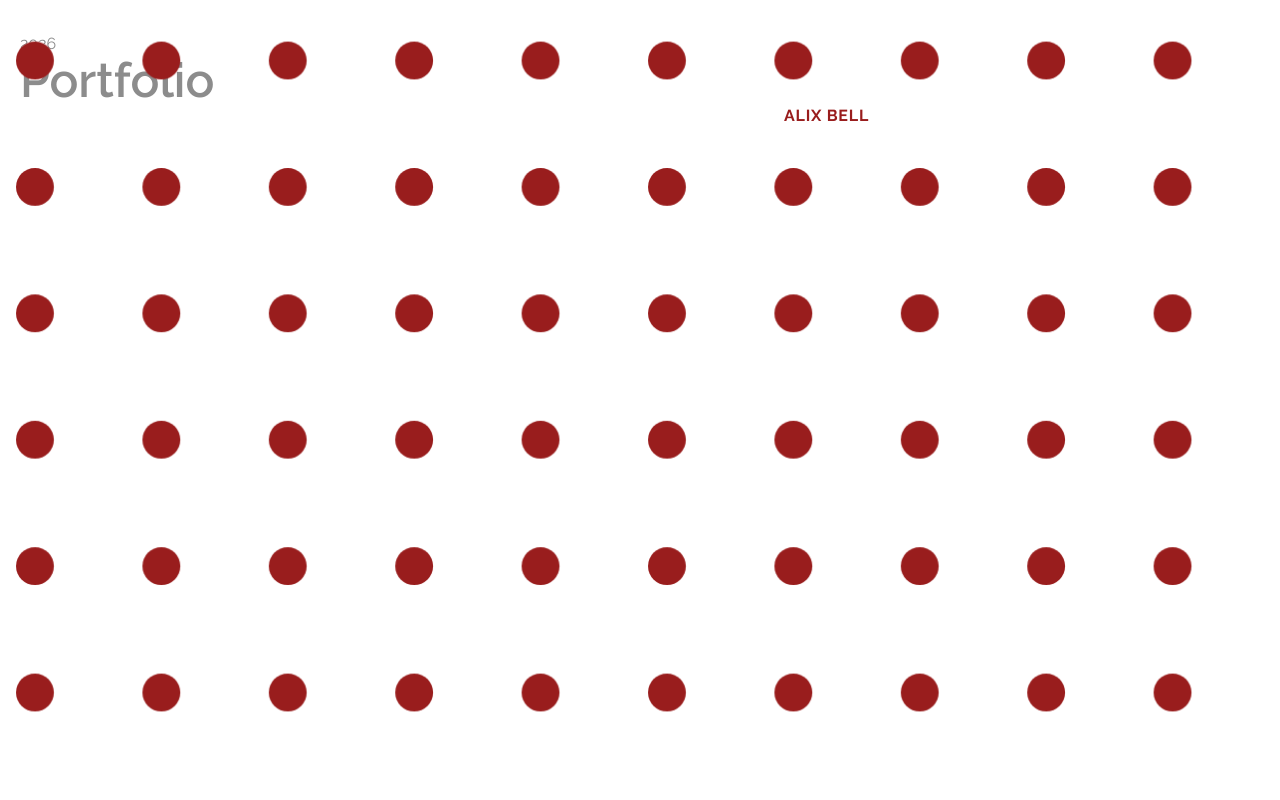
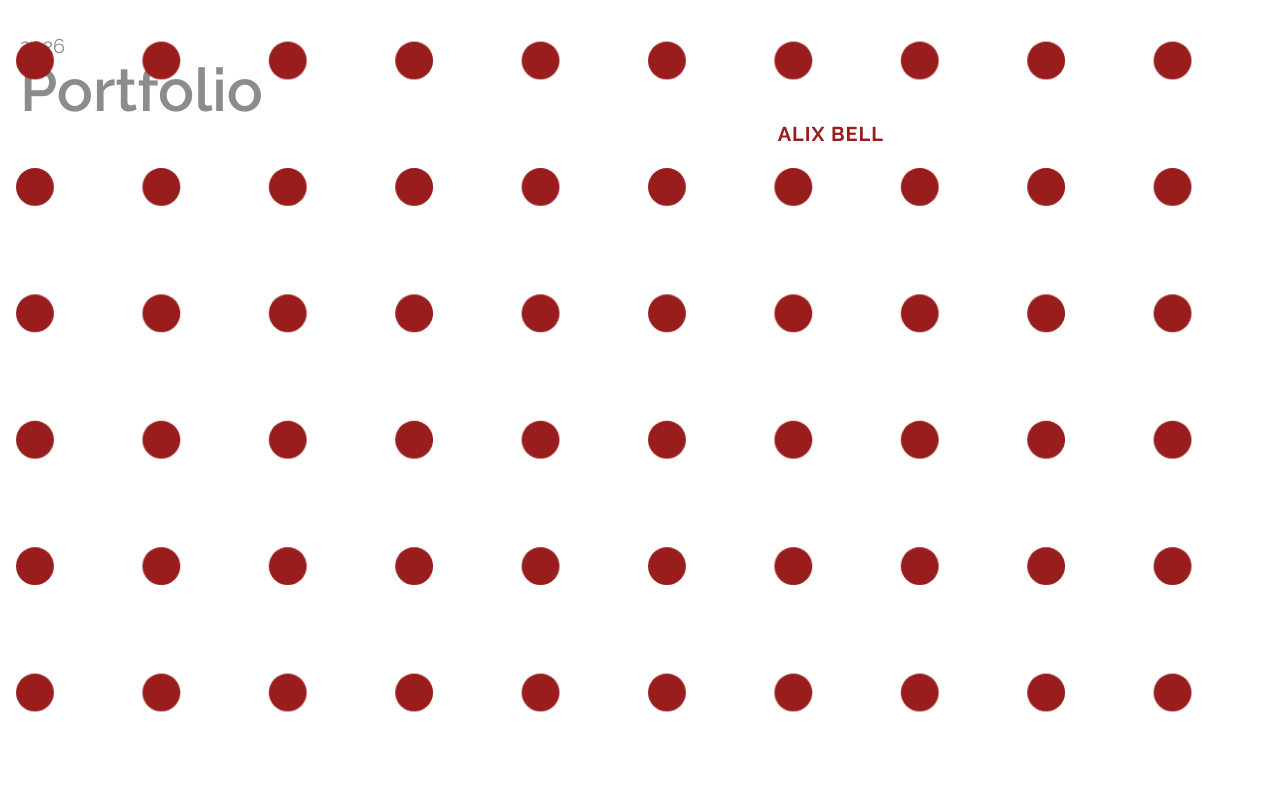
Before and after one commit to bavayra/Portfolio, a React (Vite) app: page / in a window 1280 px wide. Shown: the top 800 px of the page. Built offline with nearby package versions, Linux system fonts and the light colour scheme.

Commit message:
style(Hero): increased font size of all of text elelemnts using min-[360px]

```diff
--- a/src/sections/Hero.tsx
+++ b/src/sections/Hero.tsx
@@ -15,11 +15,13 @@ const Hero = () => {
         topPx="clamp(108px, 12vh, 160px)"
       />
       <div className="grid grid-cols-1fr grid-rows-1fr">
-        <p className="text-md text-grey-2 col-start-1 row-start-1 pl-1">2026</p>
-        <h1 className="text-5xl font-semibold text-grey-2 col-start-1 col-span-3 row-start-2 pl-1">
+        <p className="text-base min-[360px]:text-xl text-grey-2 col-start-1 row-start-1 pl-1">
+          2026
+        </p>
+        <h1 className="text-5xl min-[360px]:text-6xl font-semibold text-grey-2 col-start-1 col-span-3 row-start-2 pl-1">
           Portfolio
         </h1>
-        <p className=" text-accent-red font-bold tracking-wider text-md col-start-3 row-start-3 pr-12">
+        <p className=" text-accent-red min-[360px]:text-xl font-bold tracking-wider text-base col-start-3 row-start-3 pr-12">
           ALIX BELL
         </p>
       </div>
```
